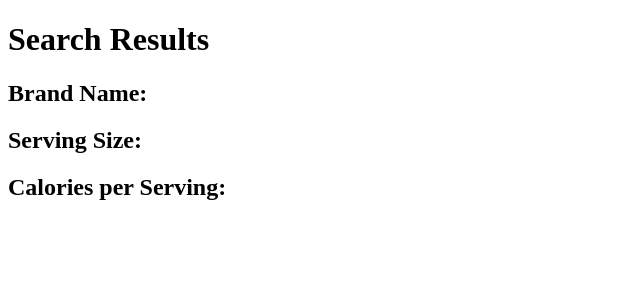
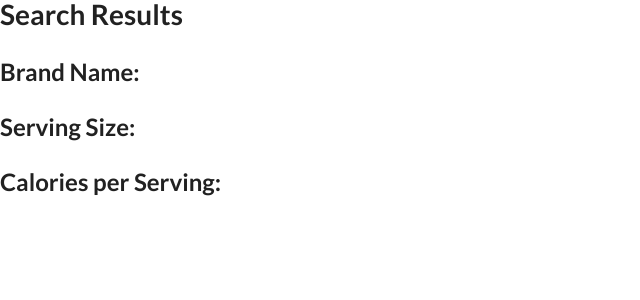
Before and after one commit to bellcha/Meal_Tracking, a Flask app: template templates/data.html in a window 1280 px wide. Shown: the top 300 px of the page, without its empty margins (0-640 px from the left). Run offline with Flask 2, Linux system fonts and the light colour scheme; the template is opened without the code that fills it, so the values that code supplies are empty.

Commit message:
adding styling

```diff
--- a/templates/data.html
+++ b/templates/data.html
@@ -5,18 +5,21 @@
     <meta charset="UTF-8">
     <meta name="viewport" content="width=device-width, initial-scale=1.0">
     <title>Meal Tracking App</title>
+
+    <link rel="stylesheet" href="https://cdn.jsdelivr.net/npm/semantic-ui@2.4.2/dist/semantic.min.css">
+    <script src="https://cdn.jsdelivr.net/npm/semantic-ui@2.4.2/dist/semantic.min.js"></script>
 </head>
 
 <body>
 
-    <h1>Search Results</h1>
-    <h2>Brand Name:</h2>
+    <h1 class="ui header">Search Results</h1>
+    <h2 class="ui header">Brand Name:</h2>
     <p>{{form_data.data.brand_name}}</p>
 
-    <h2>Serving Size:</h2>
+    <h2 class="ui header">Serving Size:</h2>
     <p>{{form_data.data.nf_serving_size_qty}} {{form_data.data.nf_serving_size_unit}}</p>
 
-    <h2>Calories per Serving:</h2>
+    <h2 class="ui header">Calories per Serving:</h2>
     <p>{{form_data.data.nf_calories}}</p>
 </body>
 
```
Also changed, not shown: templates/search.html (+9 -4 lines).
